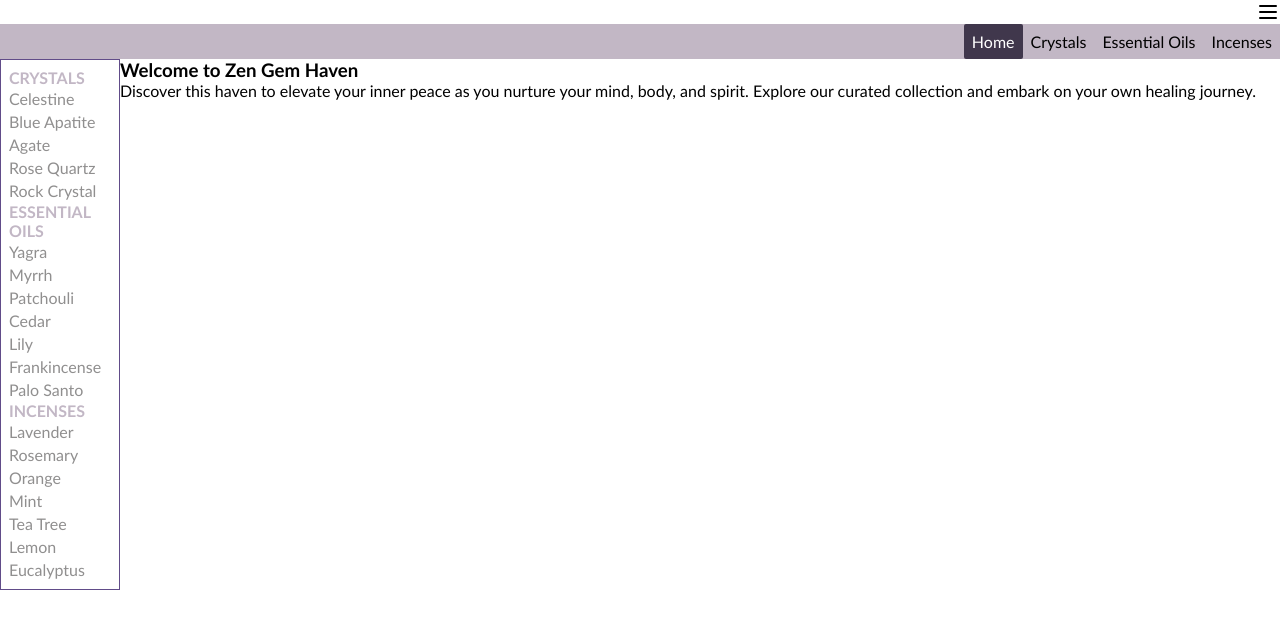
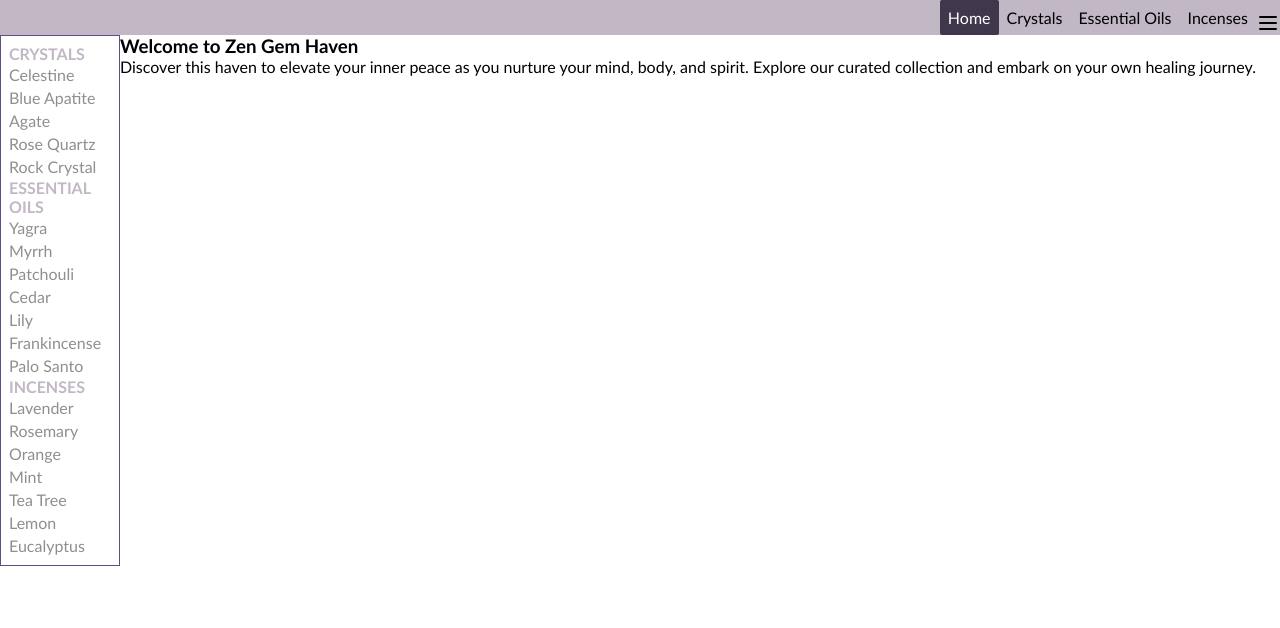
Before and after one commit to blombergalex/gems, a React (Vite) app: page / in a window 1280 px wide. Shown: the top 628 px of the page. Built offline with nearby package versions, Linux system fonts and the light colour scheme; the HTML template or start-up script is replaced by a standard one.

Commit message:
separate navigation from layout

```diff
--- /dev/null
+++ b/src/components/MainNavigation/MainNavigation.module.css
@@ -0,0 +1,29 @@
+.navbar {
+    height: min-content;
+    background-color: var(--main-color);
+    display: flex;
+    justify-content: flex-end;
+}
+
+.navbar a,
+.navbar a:visited {
+    color: #000;
+    padding: 8px;
+    text-decoration: none;
+    transition: color  0.5s;
+}
+
+.navbar a.active{
+    background-color: var(--main-dark);
+    border-radius: 2px;
+    color: #fff;
+    transition: background-color 1s ease-in-out;
+}
+
+.navbar a:hover{
+    color: #fff;
+}
+
+.menuIcon {
+    align-self: flex-end;
+}
--- /dev/null
+++ b/src/components/MainNavigation/index.jsx
@@ -0,0 +1,20 @@
+import { Menu } from 'lucide-react'
+import { NavLink } from 'react-router-dom'
+import { useState } from 'react'
+import styles from './MainNavigation.module.css'
+
+const MainNavigation = ({handleCategoryChange}) => {
+    return(
+        <>
+        <nav className={styles.navbar}>
+            <NavLink className={({ isActive}) => isActive ? styles.active : ''} to='/' onClick={() => handleCategoryChange('home')} >Home</NavLink>
+            <NavLink className={({ isActive}) => isActive ? styles.active : ''} to='crystals' onClick={() => handleCategoryChange('crystals')} >Crystals</NavLink>
+            <NavLink className={({ isActive}) => isActive ? styles.active : ''} to='essentialoils' onClick={() => handleCategoryChange('essentialoils')} >Essential Oils</NavLink>
+            <NavLink className={({ isActive}) => isActive ? styles.active : ''} to='incenses' onClick={() => handleCategoryChange('incenses')}>Incenses</NavLink>
+            <Menu className={styles.menuIcon}/>
+        </nav>
+        </>
+    )
+}
+
+export default MainNavigation
--- a/src/pages/Layout/Layout.module.css
+++ b/src/pages/Layout/Layout.module.css
@@ -1,33 +1,3 @@
-.navbar {
-    height: min-content;
-    background-color: var(--main-color);
-    display: flex;
-    justify-content: flex-end;
-}
-
-.navbar a,
-.navbar a:visited {
-    color: #000;
-    padding: 8px;
-    text-decoration: none;
-    transition: color  0.5s;
-}
-
-.navbar a.active{
-    background-color: var(--main-dark);
-    border-radius: 2px;
-    color: #fff;
-    transition: background-color 1s ease-in-out;
-}
-
-.navbar a:hover{
-    color: #fff;
-}
-
-.menuIcon {
-    align-self: flex-end;
-}
-
 .mainContent {
     display: flex;
 }
--- a/src/pages/Layout/index.jsx
+++ b/src/pages/Layout/index.jsx
@@ -1,6 +1,5 @@
-import { NavLink, Outlet } from "react-router-dom"
-import { Menu } from 'lucide-react'
 import { useCallback, useState } from "react"
+import MainNavigation from "../../components/MainNavigation"
 import Sidebar from "../../components/Sidebar"
 import ShortSummary from "../../components/ShortSummary"
 import FullSummary from "../../components/FullSummary"
@@ -31,13 +30,7 @@ const Layout = ({selectedProduct, setSelectedProduct}) => {
 
     return(
         <>
-            <Menu className={styles.menuIcon}/>
-            <nav className={styles.navbar}>
-                <NavLink className={({ isActive}) => isActive ? styles.active : ''} to='/' onClick={() => handleCategoryChange('home')} >Home</NavLink>
-                <NavLink className={({ isActive}) => isActive ? styles.active : ''} to='crystals' onClick={() => handleCategoryChange('crystals')} >Crystals</NavLink>
-                <NavLink className={({ isActive}) => isActive ? styles.active : ''} to='essentialoils' onClick={() => handleCategoryChange('essentialoils')} >Essential Oils</NavLink>
-                <NavLink className={({ isActive}) => isActive ? styles.active : ''} to='incenses' onClick={() => handleCategoryChange('incenses')}>Incenses</NavLink>
-            </nav>
+           <MainNavigation handleCategoryChange={handleCategoryChange} />
             <div className={styles.mainContent}>
                 <Sidebar category={category} handleCategoryChange={handleCategoryChange} setSelectedProduct={setSelectedProduct} selectedProduct={selectedProduct} backToShortSummary={backToShortSummary}/>
                 {selectedProduct && !showFullSummary ? (
@@ -50,7 +43,6 @@ const Layout = ({selectedProduct, setSelectedProduct}) => {
                     <WelcomeMessage category={category}/>
                 ): null}
             </div>
-            <Outlet/>
         </>
     )
 }
```
